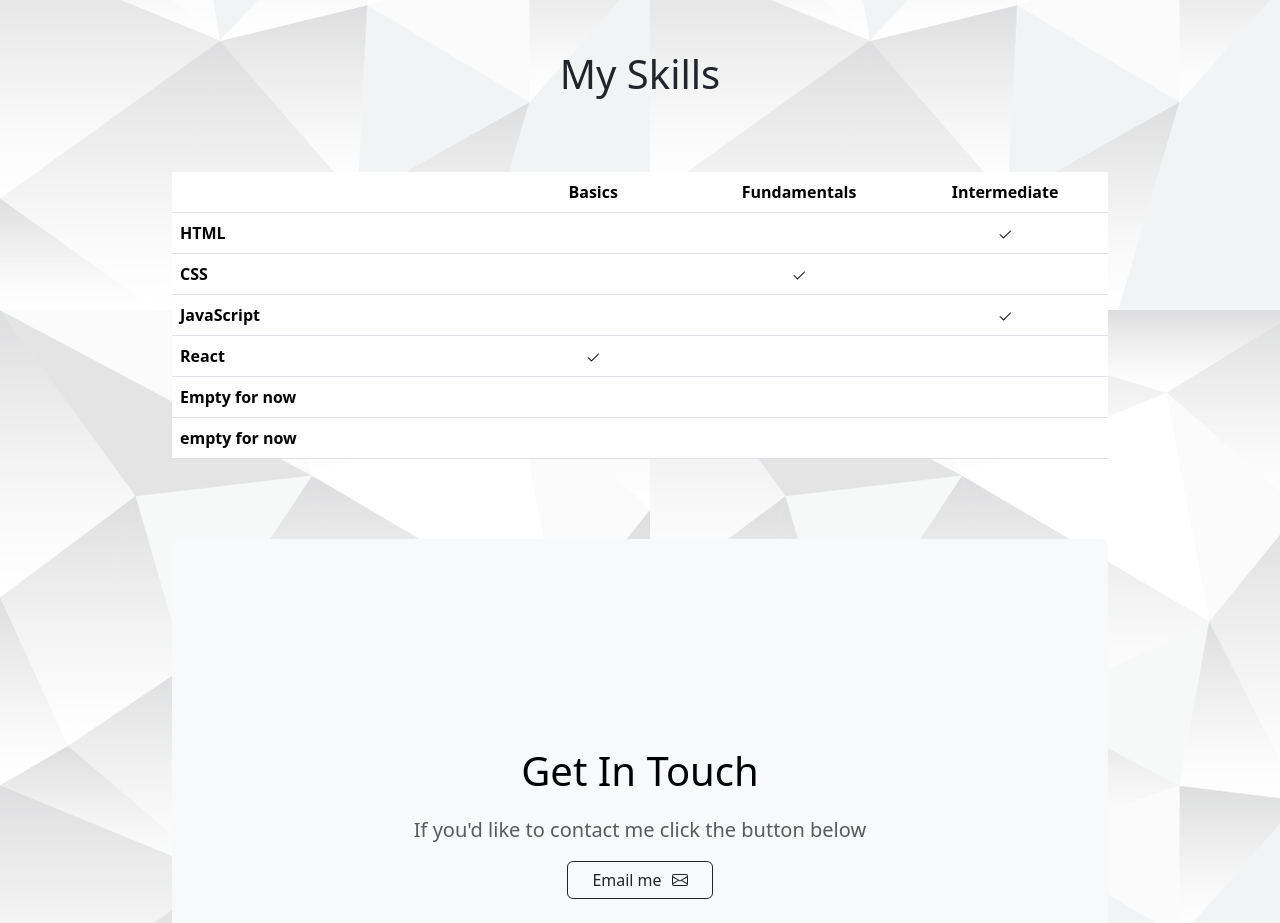
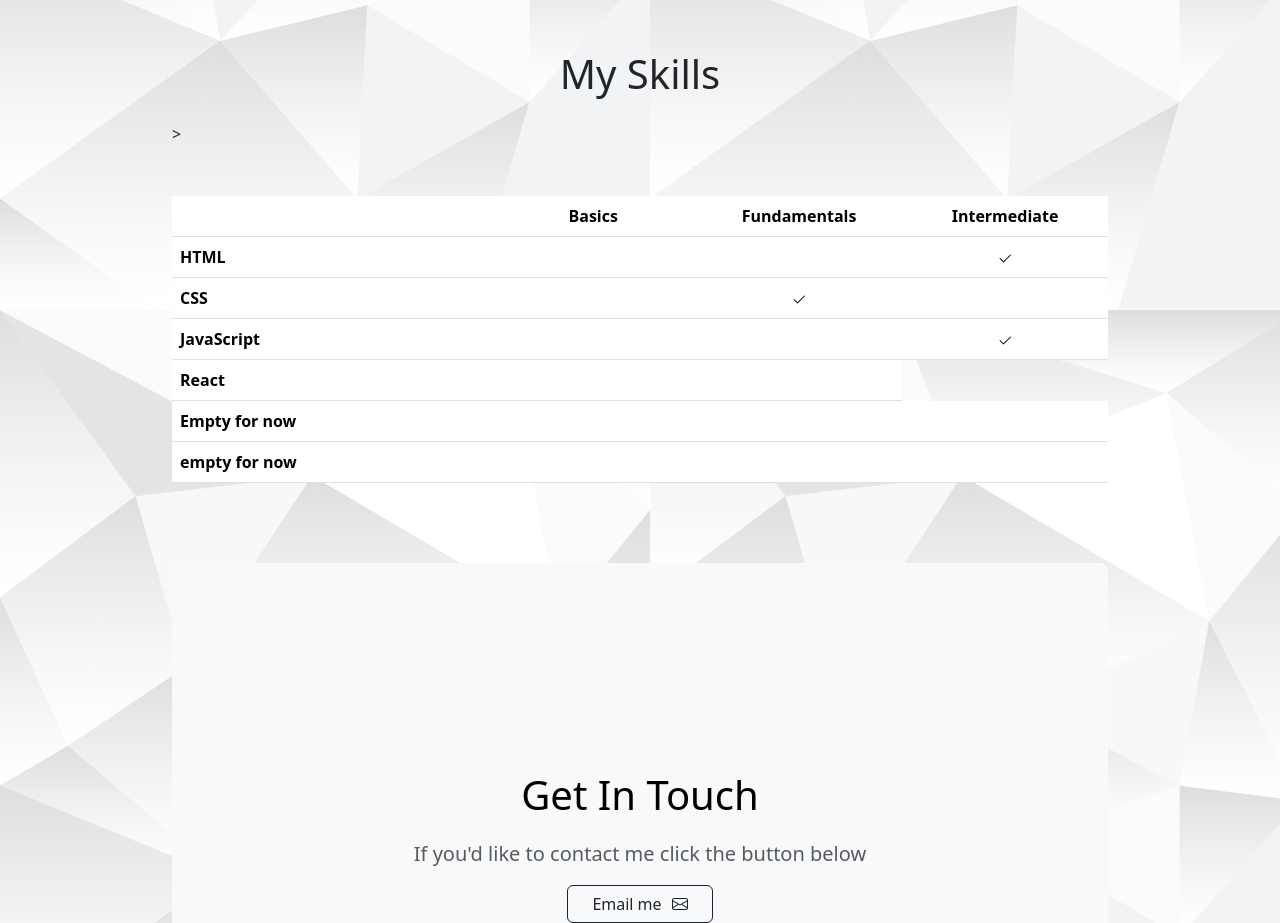
Before and after one commit to infernall92/personal-site, a plain HTML site: page index.html in a window 1280 px wide. Shown: the part 1360-2283 px from the top of the page. Drawn offline with nearby package versions, Linux system fonts and the light colour scheme.

Commit message:
Update index.html

```diff
--- a/index.html
+++ b/index.html
@@ -126,10 +126,10 @@ h1 {
                     </tr>
                     <tr>
                       <th scope="row" class="text-start">React</th>
-                      <td><svg xmlns="http://www.w3.org/2000/svg" width="16" height="16" fill="currentColor" class="bi bi-check2" viewBox="0 0 16 16">
+                      <td></td>
+                      <td<svg xmlns="http://www.w3.org/2000/svg" width="16" height="16" fill="currentColor" class="bi bi-check2" viewBox="0 0 16 16">
                         <path d="M13.854 3.646a.5.5 0 0 1 0 .708l-7 7a.5.5 0 0 1-.708 0l-3.5-3.5a.5.5 0 1 1 .708-.708L6.5 10.293l6.646-6.647a.5.5 0 0 1 .708 0z"/>
-                      </svg></td>
-                      <td></td>
+                      </svg>></td>
                       <td></td>
                     </tr>
                     <tr>
@@ -179,7 +179,7 @@ h1 {
         <div class="container">
             <footer class="py-3 my-4" id="footer">
               <ul class="nav justify-content-center border-bottom pb-3 mb-3">
-                <li class="nav-item"><a href="#" class="nav-link px-2 text-body-secondary">LinkedIn</a></li>
+                <li class="nav-item"><a href="https://www.linkedin.com/in/hristo-hristov-931349285/" class="nav-link px-2 text-body-secondary">LinkedIn</a></li>
                 <li class="nav-item"><a href="https://www.facebook.com/INFERNVL/" class="nav-link px-2 text-body-secondary">Facebook</a></li>
                 <li class="nav-item"><a href="#" class="nav-link px-2 text-body-secondary">More</a></li>
               </ul>
```
